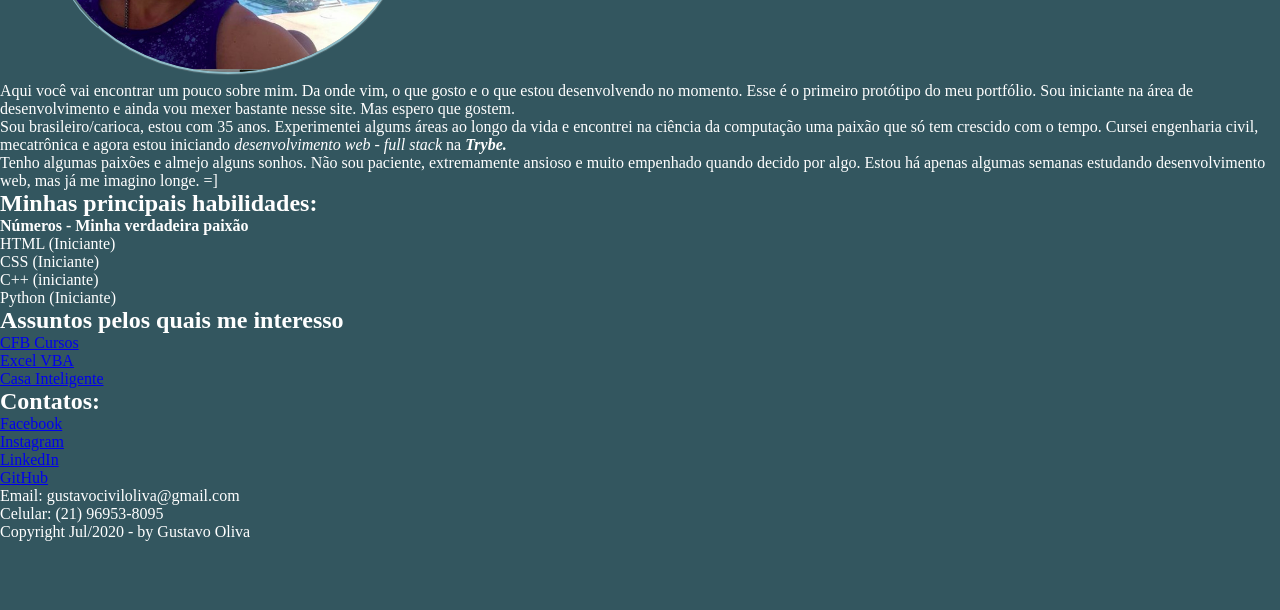
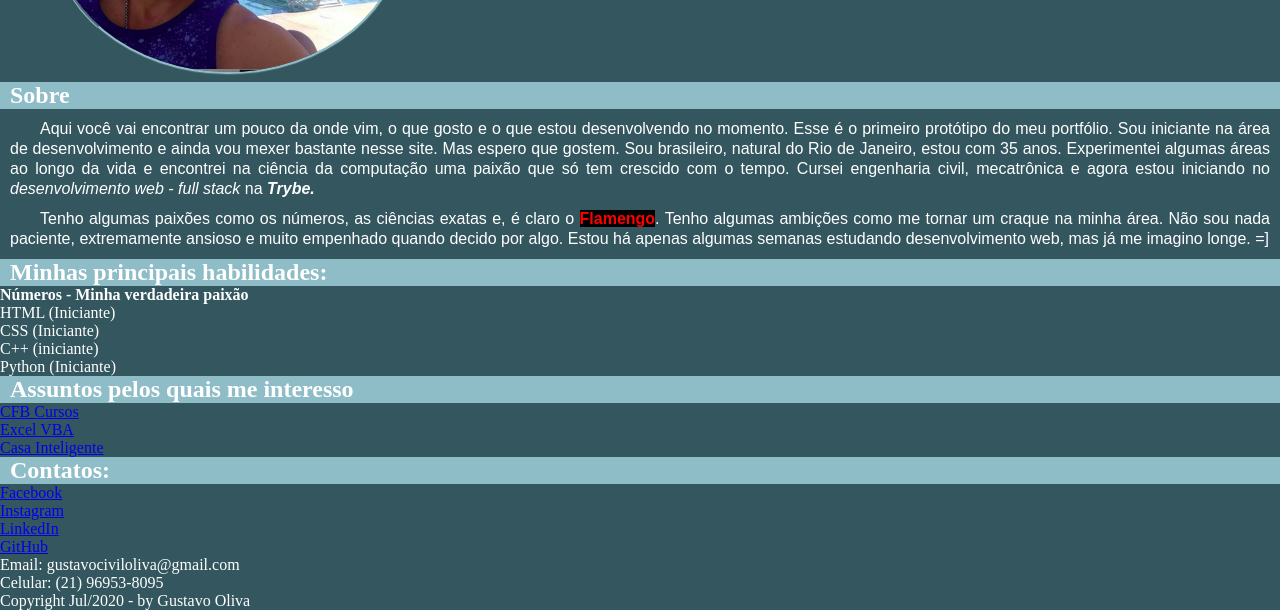
Before and after one commit to TGus17/gustavo-oliva-github-io, a website: page index.html in a window 1280 px wide. Shown: the part 288-898 px from the top of the page. Before the commit the page ends 829 px from the top, so only its background shows below. Drawn offline with Linux system fonts and the light colour scheme.

Commit message:
Modificando a parte sobre mim

```diff
--- a/index.html
+++ b/index.html
@@ -18,10 +18,11 @@
                 <p>E essa é a minha página.</p>
             </div>
         </header>
-
-            <p>Aqui você vai encontrar um pouco sobre mim. Da onde vim, o que gosto e o que estou desenvolvendo no momento. Esse é o primeiro protótipo do meu portfólio. Sou iniciante na área de desenvolvimento e ainda vou mexer bastante nesse site. Mas espero que gostem.</p>
-            <p>Sou brasileiro/carioca, estou com 35 anos. Experimentei algums áreas ao longo da vida e encontrei na ciência da computação uma paixão que só tem crescido com o tempo. Cursei engenharia civil, mecatrônica e agora estou iniciando <i>desenvolvimento web - full stack </i>na <i><b>Trybe.</b></i></p>
-            <p>Tenho algumas paixões e almejo alguns sonhos. Não sou paciente, extremamente ansioso e muito empenhado quando decido por algo. Estou há apenas algumas semanas estudando desenvolvimento web, mas já me imagino longe. =]</p>
+        <h2>Sobre</h2>
+            <div class="sobre">
+                <p>Aqui você vai encontrar um pouco da onde vim, o que gosto e o que estou desenvolvendo no momento. Esse é o primeiro protótipo do meu portfólio. Sou iniciante na área de desenvolvimento e ainda vou mexer bastante nesse site. Mas espero que gostem. Sou brasileiro, natural do Rio de Janeiro, estou com 35 anos. Experimentei algumas áreas ao longo da vida e encontrei na ciência da computação uma paixão que só tem crescido com o tempo. Cursei engenharia civil, mecatrônica e agora estou iniciando no <i>desenvolvimento web - full stack </i>na <i><b>Trybe.</b></i></p>
+                <p>Tenho algumas paixões como os números, as ciências exatas e, é claro o <strong span class="flamengo">Flamengo</strong></span>. Tenho algumas ambições como me tornar um craque na minha área. Não sou nada paciente, extremamente ansioso e muito empenhado quando decido por algo. Estou há apenas algumas semanas estudando desenvolvimento web, mas já me imagino longe. =]</p>
+            </div>
 
         <div class="menu">
             <h2>Menu de navegação</h2>
--- a/style/style.css
+++ b/style/style.css
@@ -42,6 +42,10 @@ img.foto {
     margin: 20px 0px;
 }
 
+.text-inicial h2 {
+    background-color: rgb(51, 86, 95);
+}
+
 .text-inicial p {
     line-height: 30px;
     font-size: 15pt;
@@ -67,7 +71,7 @@ div.menu ul {
 
 div.menu li {
     display: inline-block;
-    background-color: rgb(142, 188, 199)4;
+    background-color: rgb(142, 188, 199);
     padding: 10px;
     margin: 2px;
     border-radius: 5%;
@@ -85,6 +89,25 @@ div.menu a {
 }
 div.menu a:hover {
     color: #ffffff;
+}
+
+div.sobre p {
+    font-family: Arial, Helvetica, sans-serif;
+    text-align: justify;
+    margin: 10px;
+    line-height: 20px;
+    text-indent: 30px;
+}
+
+.flamengo {
+    color: red;
+    background-color: black;
+}
+
+h2 {
+    background-color: rgb(142, 188, 199);
+    padding-left: 10px;
+}
 
 /*header.cabecalho {
     height: 350px;
```
